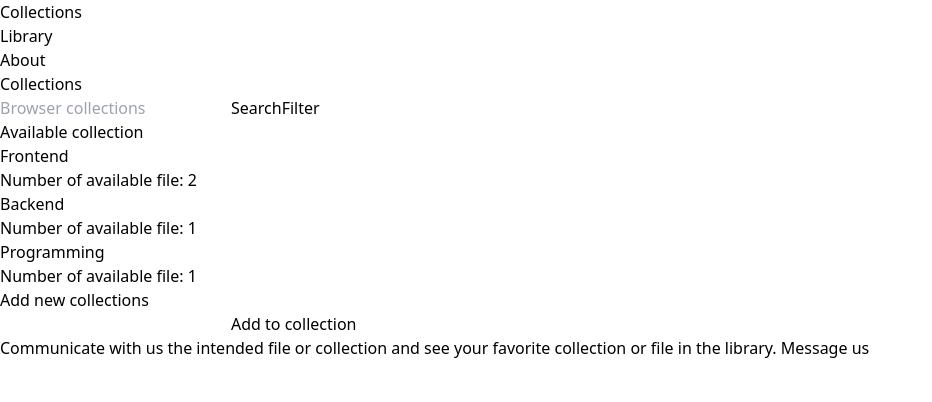
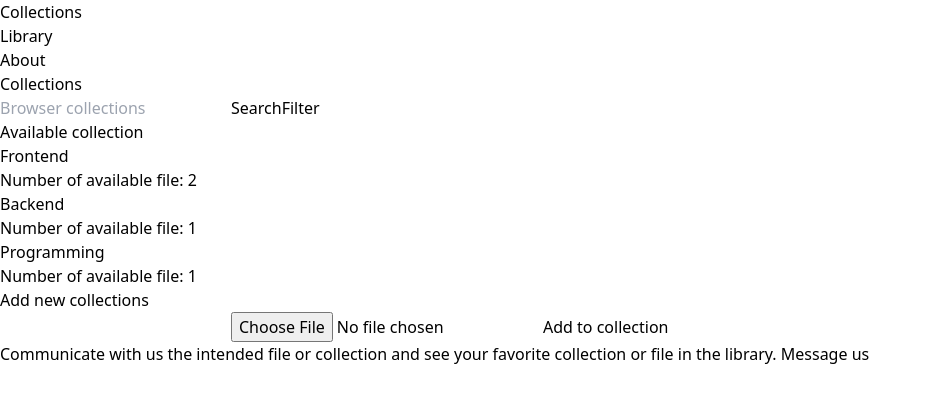
Before and after one commit to Jhay-Great/Library, a React (Vite) app in the folder frontend/: page /collections in a window 1280 px wide. Shown: the top 402 px of the page, without its empty margins (0-932 px from the left). Built offline with nearby package versions, Linux system fonts and the light colour scheme; no server answers.

Commit message:
add pdf input type to UI

```diff
--- a/frontend/src/helpers/httpRequest.js
+++ b/frontend/src/helpers/httpRequest.js
@@ -6,7 +6,7 @@ export const httpGetEntireCollection = async function() {
     return await response.json();
 }
 
-export const httpPostCollection = async function(data) {
+export const httpSubmitCollection = async function(data) {
 
     const response = await fetch(`${BASE_API}/collection`, {
         method: 'POST',
--- a/frontend/src/pages/Collections.jsx
+++ b/frontend/src/pages/Collections.jsx
@@ -5,13 +5,14 @@ import Breadcrumbs from '../components/Breadcrumb'
 import data from '../../data'
 import Headings from '../components/Headings'
 import { filterDuplicate, getCount } from '../helpers/filter'
-import { httpGetEntireCollection, httpPostCollection } from '../helpers/httpRequest'
+import { httpGetEntireCollection, httpSubmitCollection } from '../helpers/httpRequest'
 import MainContainer from '../components/MainContainer'
 
 function Collections() {
 
     const [dataCollections, setDataCollections] = useState(data);
     const [inputValue, setInputValue] = useState('');
+    const [pdfFile, setPdfFile] = useState('');
     const [responseFromApi, setResponseFromApi] = useState('');
 
 
@@ -25,14 +26,22 @@ function Collections() {
 
     const handleChange = function (e) {
         setInputValue(e.target.value);
+
+    }
+
+    const handleChangeInPdfFile = function(e) {
+        setPdfFile(e.target.files[0]);
     }
 
     const handleSubmit = async function (e) {
         e.preventDefault();
         setInputValue('');
         const formData = new FormData(e.target);
+        formData.append('pdf', pdfFile);
 
-        const response = await httpPostCollection(formData);
+        // console.log(Object.fromEntries(formData));
+
+        const response = await httpSubmitCollection(formData);
         setResponseFromApi(response);
 
     }
@@ -66,8 +75,12 @@ function Collections() {
         <div>
             <Headings children='Add new collections' tag='h2' />
 
-            <form onSubmit={handleSubmit}>
-                <input type="text" onChange={handleChange} value={inputValue} name='collection' />
+            <form onSubmit={handleSubmit} className='flex flex-col'>
+                <input type="text" onChange={handleChange} value={inputValue.collection} name='collection' />
+                <input type="file" accept='application/pdf' onChange={handleChangeInPdfFile} />
+                {/* {
+                    pdfFile && pdfFile['0'].size
+                } */}
                 <button type='submit'>Add to collection</button>
             </form>
 
```
